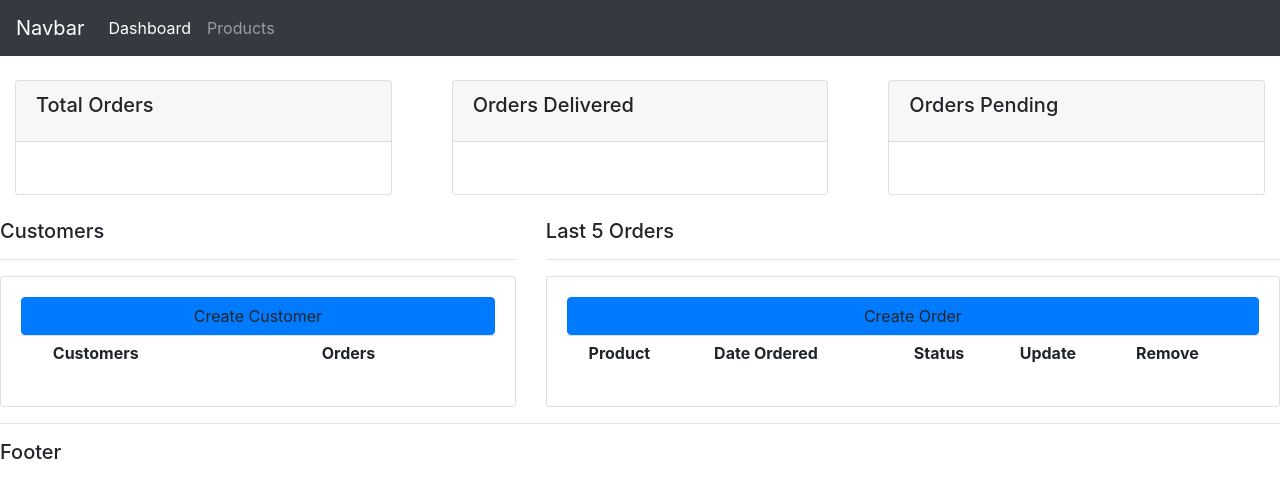
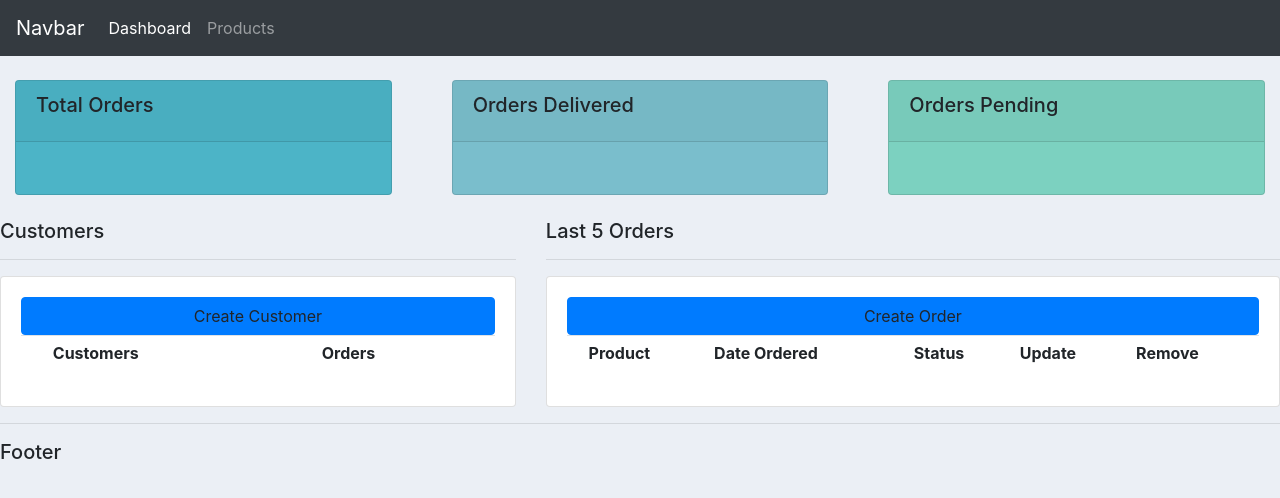
Before and after one commit to vijaygenius123/simple_crm, a Django app: page / in a window 1280 px wide. Shown: the top 498 px of the page. Run offline with Django 3.2, Linux system fonts and the light colour scheme; lists and menus that the app fills with data are empty; some libraries are stand-ins or nearby versions.

Commit message:
Add Staticfiles And Basic CSS

```diff
--- a/simple_crm/settings.py
+++ b/simple_crm/settings.py
@@ -9,7 +9,7 @@ https://docs.djangoproject.com/en/3.1/topics/settings/
 For the full list of settings and their values, see
 https://docs.djangoproject.com/en/3.1/ref/settings/
 """
-
+import os
 from pathlib import Path
 
 # Build paths inside the project like this: BASE_DIR / 'subdir'.
@@ -120,3 +120,7 @@ USE_TZ = True
 # https://docs.djangoproject.com/en/3.1/howto/static-files/
 
 STATIC_URL = '/static/'
+
+STATICFILES_DIRS = [
+    os.path.join(BASE_DIR, 'static')
+]
--- /dev/null
+++ b/static/css/main.css
@@ -0,0 +1,20 @@
+#logo {
+
+}
+
+
+body{
+    background: #ebeff5;
+}
+
+#total-orders{
+    background: #4cb4c7;
+}
+
+#orders-delivered{
+    background: #7abecc;
+}
+
+#orders-pending{
+    background: #7cd1c0;
+}
--- a/templates/accounts/main.html
+++ b/templates/accounts/main.html
@@ -1,3 +1,4 @@
+{% load static %}
 <!DOCTYPE html>
 <html lang="en">
 <head>
@@ -6,6 +7,7 @@
 
     <title>CRM</title>
     <link rel="stylesheet" href="https://maxcdn.bootstrapcdn.com/bootstrap/4.0.0/css/bootstrap.min.css" integrity="sha384-Gn5384xqQ1aoWXA+058RXPxPg6fy4IWvTNh0E263XmFcJlSAwiGgFAW/dAiS6JXm" crossorigin="anonymous">
+    <link rel="stylesheet" href="{% static 'css/main.css' %}">
 </head>
 <body>
 {% include 'accounts/navbar.html' %}
--- a/templates/accounts/status.html
+++ b/templates/accounts/status.html
@@ -3,7 +3,7 @@
 <div class="row">
     <div class="col">
         <div class="col-md">
-            <div class="card mb3">
+            <div class="card mb3" id="total-orders">
                 <div class="card-header">
                     <h5 class="card-title">Total Orders</h5>
                 </div>
@@ -16,7 +16,7 @@
 
     <div class="col">
         <div class="col-md">
-            <div class="card mb3">
+            <div class="card mb3" id="orders-delivered">
                 <div class="card-header">
                     <h5 class="card-title">Orders Delivered</h5>
                 </div>
@@ -29,7 +29,7 @@
 
     <div class="col">
         <div class="col-md">
-            <div class="card mb3">
+            <div class="card mb3" id="orders-pending">
                 <div class="card-header">
                     <h5 class="card-title">Orders Pending</h5>
                 </div>
```
